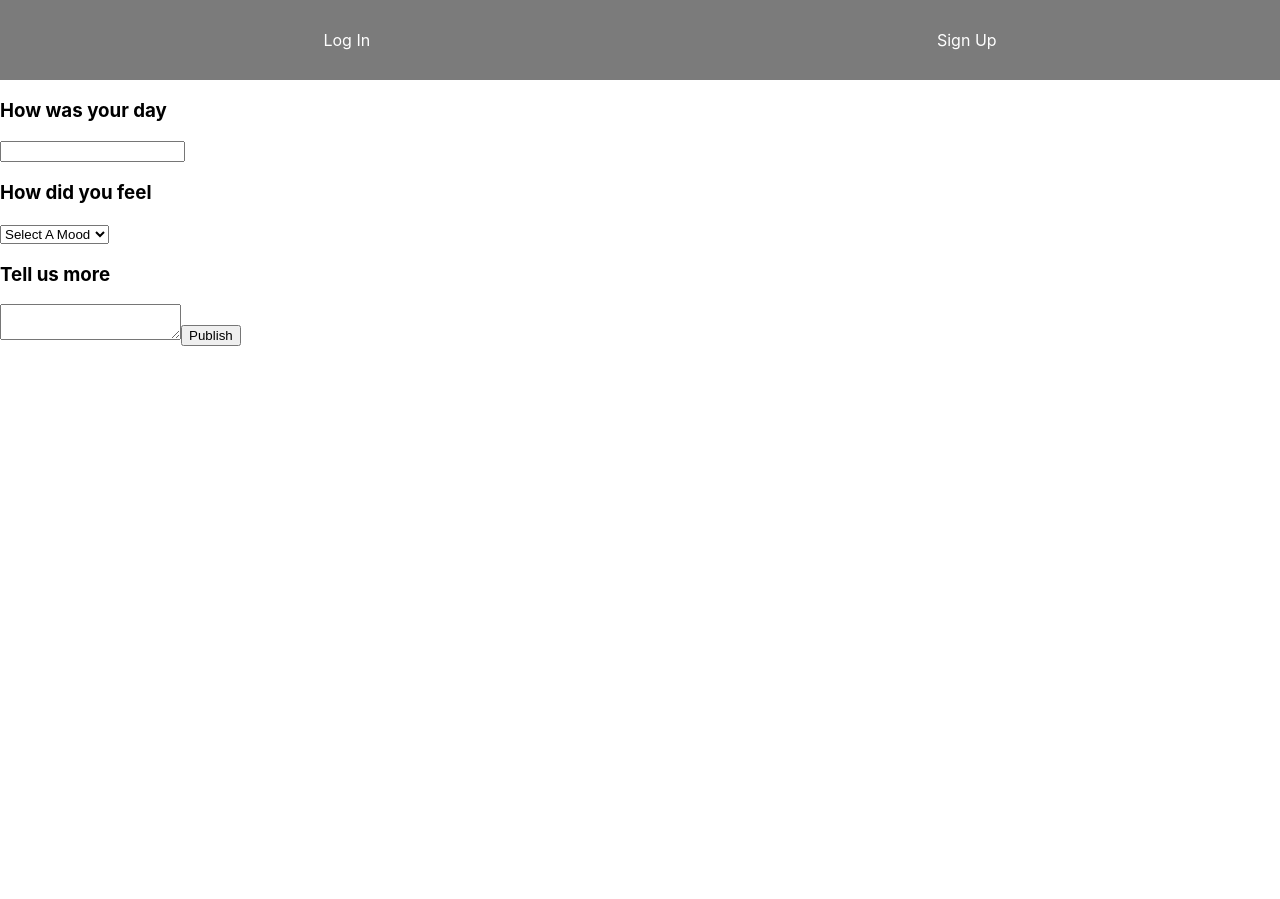
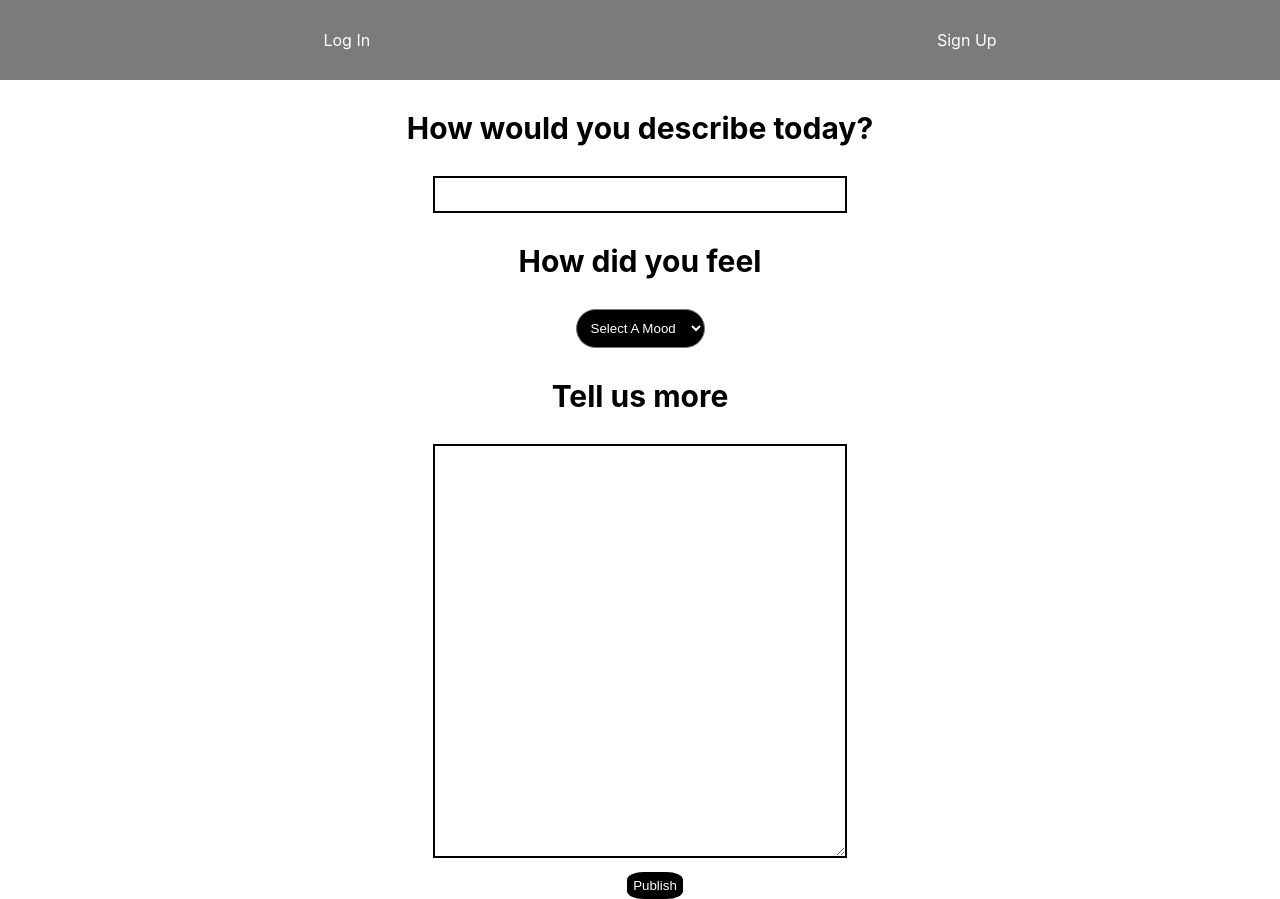
Before and after one commit to Erodri6z/Journal-Front-end, a React (Create React App) app: page /new-entry in a window 1280 px wide. Before the commit the page ends 800 px from the top, so only its background shows below. Built offline with nearby package versions, Linux system fonts and the light colour scheme; no server answers.

Commit message:
add basic styling to journal entry page

```diff
--- /dev/null
+++ b/src/pages/JournalEntry/Journal-Entry.css
@@ -0,0 +1,48 @@
+.journal-entry{
+  text-align: center;
+}
+
+.title-label{
+  font-size: 30px;
+}
+
+#title-box{
+  border:2px solid black;
+  width: 400px;
+  padding: 5px;
+  font-size: 20px;
+}
+
+.mood-label{
+  font-size: 30px;
+}
+
+#mood-input{
+  background-color: black;
+  border-radius: 180px;
+  color:white;
+  padding: 10px;
+}
+
+
+.text-label{
+  font-size: 30px;
+}
+
+#textbox{
+  border:2px solid black;
+  width: 400px;
+  height: 400px;
+  padding: 5px;
+  font-size: 20px;
+}
+
+.publish-btn{
+  color:white;
+  margin-top: 10px;
+  margin-left: 30px;
+  background-color: black;
+  border: 0;
+  padding: 6px;
+  border-radius: 30%;
+}
--- a/src/pages/JournalEntry/Journal-Entry.jsx
+++ b/src/pages/JournalEntry/Journal-Entry.jsx
@@ -1,6 +1,6 @@
 import { Navigate } from 'react-router-dom'
 import React, { useState } from 'react'
-
+import './Journal-Entry.css'
 
 
 const NoteEntry = (props) => {
@@ -27,14 +27,14 @@ const NoteEntry = (props) => {
 
   console.log(formData)
   return(
-    <div>
+    <div className='journal-entry'>
       <form autoComplete='off' onSubmit={handleSubmit}>
         <label>
-          <h3>How was your day</h3>
+          <h3 className='title-label'>How would you describe today?</h3>
         </label>
         <input name="title" id="title-box" type="text" onChange={handleChange}/>
         <label>
-          <h3>How did you feel</h3>
+          <h3 className='mood-label'>How did you feel</h3>
         </label>
         <select name="mood" id="mood-input" type='text' onChange={handleChange}>
           <option value='none'>Select A Mood</option>
@@ -48,10 +48,11 @@ const NoteEntry = (props) => {
           <option value='Depressed'>Depressed</option>
         </select>
         <label>
-          <h3>Tell us more</h3>
+          <h3 className='text-label'>Tell us more</h3>
         </label>
         <textarea name="text" id="textbox" onChange={handleChange} />
-        <button type='submit'>
+        <br />
+        <button className='publish-btn' type='submit'>
           Publish
         </button>
       </form>
```
